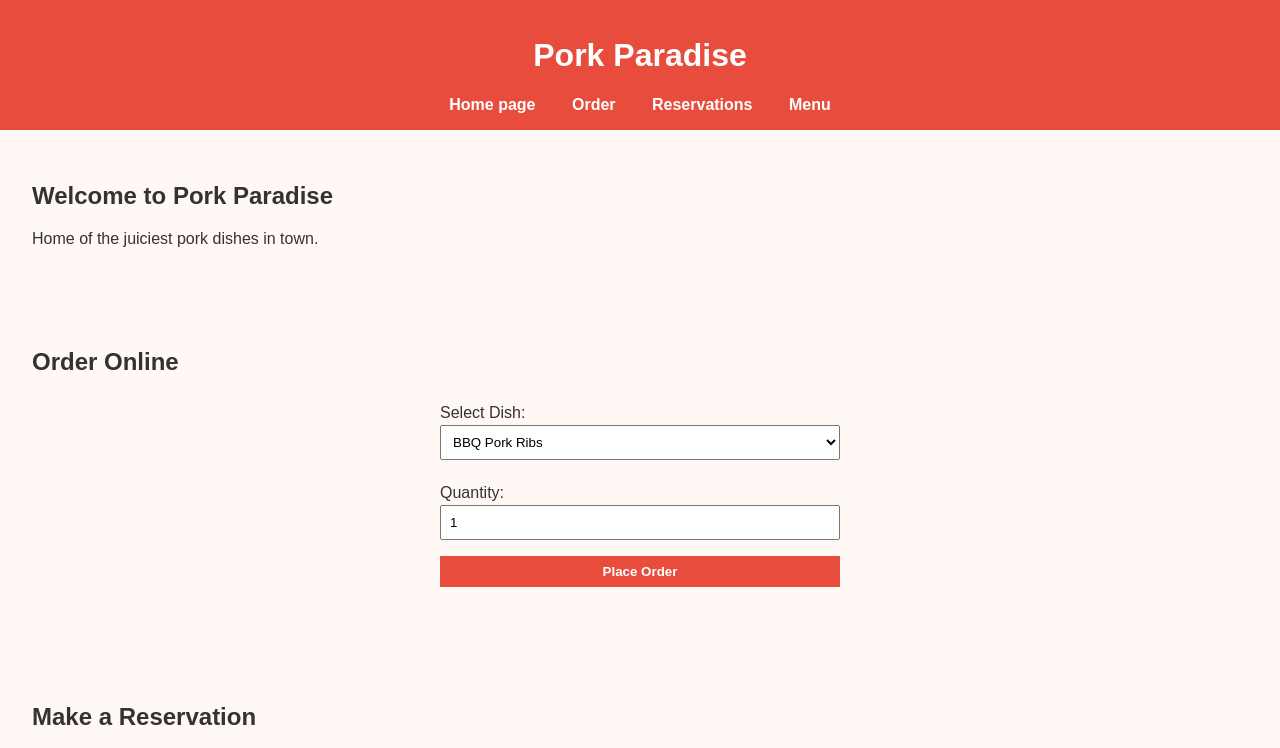
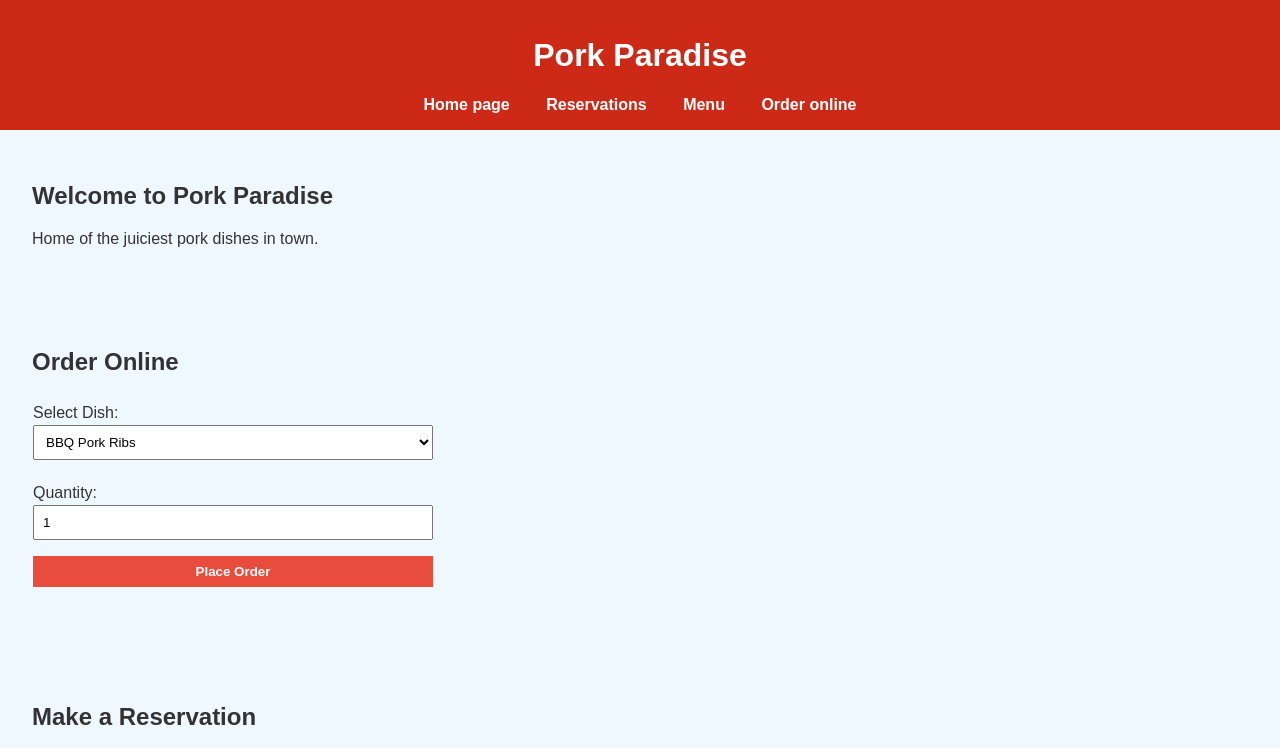
Before and after one commit to Austinjeru/Final-Project, a plain HTML site: page Index.html in a window 1280 px wide. Shown: the top 748 px of the page. Drawn offline with Linux system fonts and the light colour scheme.

Commit message:
add index.html

```diff
--- a/Landing.html
+++ b/Index.html
@@ -10,9 +10,9 @@
     <h1>Pork Paradise</h1>
     <nav>
         <a href="home.html">Home page</a>
-      <a href="#order">Order</a>
       <a href="#reservation">Reservations</a>
       <a href="menu.html">Menu</a>
+      <a href="#order">Order online</a>
     </nav>
   </header>
 
@@ -61,6 +61,6 @@
     <p>&copy; 2025 Pork Paradise. All rights reserved.</p>
   </footer>
 
-  <script src="script.js"></script>
+  <script src="index.js"></script>
 </body>
 </html>
--- a/index.css
+++ b/index.css
@@ -2,12 +2,12 @@ body {
     font-family: Arial, sans-serif;
     margin: 0;
     padding: 0;
-    background: #fff8f5;
+    background-color: aliceblue;
     color: #333;
   }
 
   header {
-    background-color: #e74c3c;
+    background-color: #cc2917;
     color: white;
     padding: 1rem;
     text-align: center;
@@ -31,7 +31,7 @@ body {
     display: flex;
     flex-direction: column;
     max-width: 400px;
-    margin: auto;
+    margin: 1px;
   }
 
   form label {
```
Also changed, not shown: contact.html (deleted), 1 other file.
